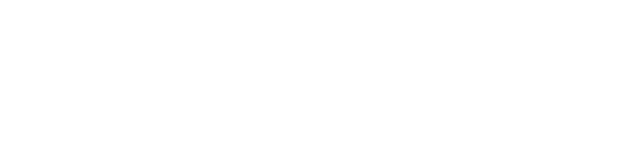
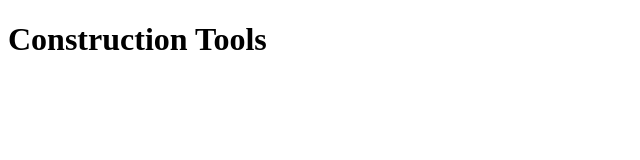
Before and after one commit to mando7k/Construction-Tools, a plain HTML site: page index.html in a window 1280 px wide. Shown: the whole page, without its empty margins (0-640 px from the left). Drawn offline with Linux system fonts and the light colour scheme.

Commit message:
Update index.html

```diff
--- a/index.html
+++ b/index.html
@@ -4,6 +4,7 @@
 		<title>Page Title</title>
 	</head>
 	<body>
+		<h1>Construction Tools</h1>
 
 	</body>
 </html>
```
